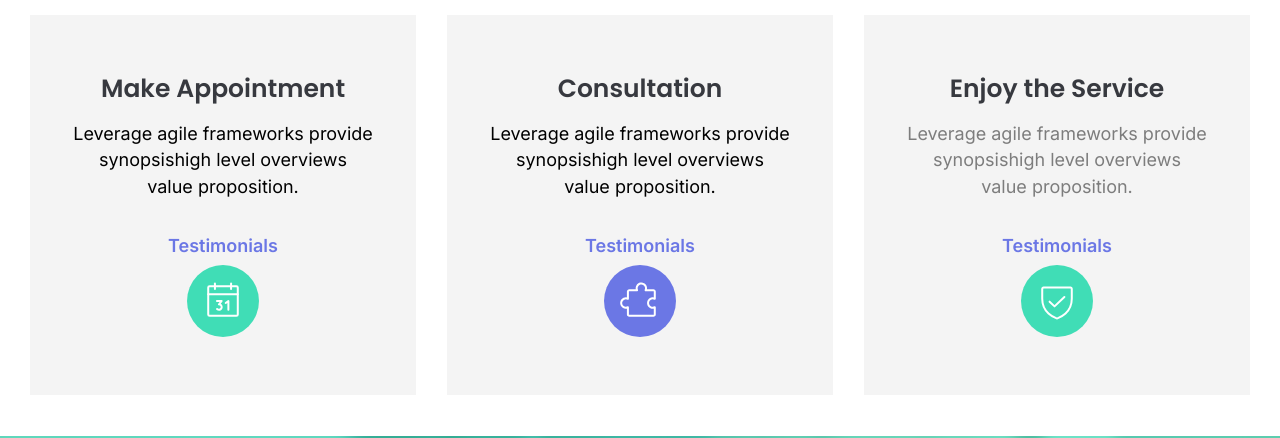
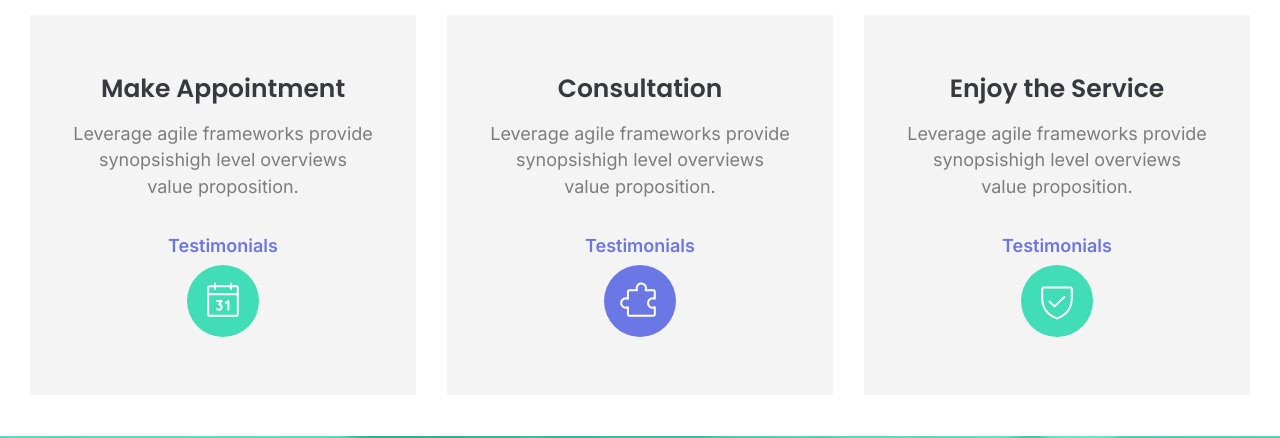
Before and after one commit to Misho-daudishvili/lesson7, a plain HTML site: page index.html in a window 1280 px wide. Shown: the part 362-800 px from the top of the page. Drawn offline with nearby package versions, Linux system fonts and the light colour scheme.

Commit message:
add text color

```diff
--- a/index.html
+++ b/index.html
@@ -56,7 +56,7 @@
                 <div class="procces-box">
                     <div class="consulting-box">
                         <h2 class="appointment">Make Appointment</h2>
-                        <p class="text font-inter">Leverage agile frameworks provide
+                        <p class="text font-inter framework-text">Leverage agile frameworks provide
                             synopsishigh level overviews
                             <br> value proposition.
                         </p>
@@ -69,11 +69,11 @@
                 <div class="procces-box">
                     <div class="consulting-box">
                         <h2 class="appointment">Consultation</h2>
-                        <p class="text font-inter">Leverage agile frameworks provide
+                        <p class="text font-inter framework-text">Leverage agile frameworks provide
                             synopsishigh level overviews
                             <br> value proposition.
                         </p>
-                        <h3 class="testimonials font-inter">Testimonials</h3>
+                        <h3 class="testimonials font-inter ">Testimonials</h3>
                     </div>
                     <div class="circle-box puzzle-box-color">
                         <img src="images/1.svg" alt="">
```
